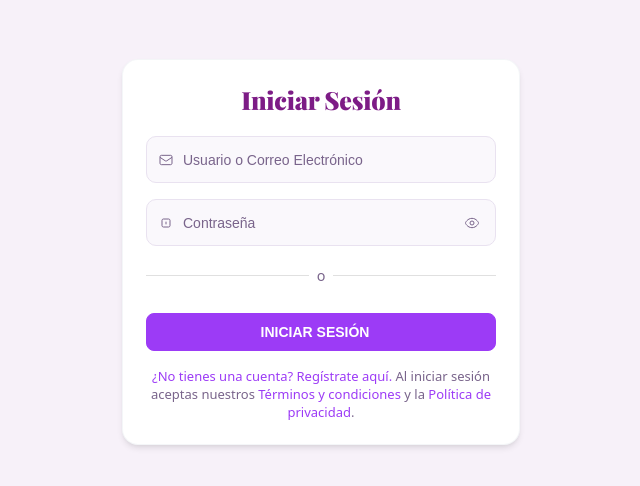
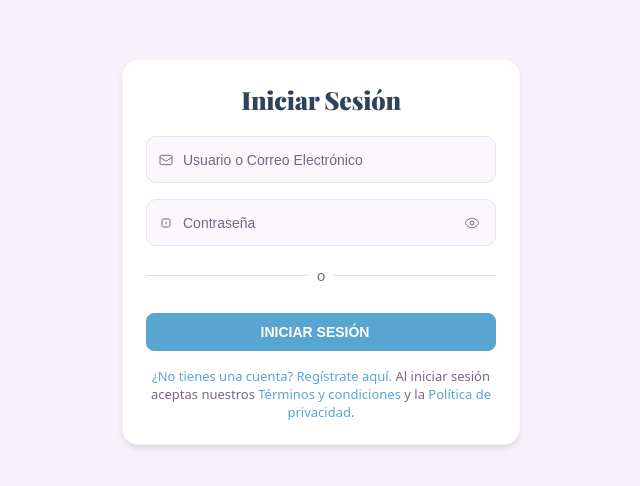
Before and after one commit to yoonsugssa/Google-login, a website: page public/login.html in a window 1280 px wide. Shown: the part 148-634 px from the top of the page, without its empty margins (319-959 px from the left). Drawn offline with nearby package versions, Linux system fonts and the light colour scheme; a web font is replaced by a local one.

Commit message:
Cambios en los colores.

```diff
--- a/public/styles.css
+++ b/public/styles.css
@@ -1,11 +1,9 @@
 @import url('https://fonts.googleapis.com/css2?family=Caveat:wght@449&family=DM+Serif+Display:ital@0;1&family=Libre+Baskerville:ital,wght@0,400;0,700;1,400&family=Special+Elite&display=swap');
 @import url('https://fonts.googleapis.com/css2?family=Caprasimo&family=Caveat:wght@449&family=DM+Serif+Display:ital@0;1&family=Libre+Baskerville:ital,wght@0,400;0,700;1,400&family=Playfair+Display:ital,wght@0,400..900;1,400..900&family=Reenie+Beanie&family=Special+Elite&family=Sue+Ellen+Francisco&display=swap');
 
-/* --- NUEVA REGLA: html ----------------------------------- */
 html {
     height: 100%;
 }
-/* -------------------------------------------------------- */
 
 body {
     height: 100%;
@@ -20,13 +18,13 @@ body {
 }
 
 .modern-form {
-    --primary: #9c3bf6;
-    --primary-dark: #7d1c86;
-    --primary-light: rgba(162, 59, 246, 0.1);
-    --success: #00885b;
-    --text-main: #2f1e3b;
-    --text-secondary: #79648b;
-    --bg-input: #faf8fc;
+    --primary: #59a5d1;              /* Azul Cielo, de la barra superior de la web hotelera */
+    --primary-dark: #2e4359;         /* Azul Marino/Gris, de la barra de navegación o texto oscuro */
+    --primary-light: #e6f0f5;        /* Azul muy claro/casi blanco, del fondo del cielo */
+    --success: #00885b;              /* Mantengo tu color verde de éxito. El verde del agua es muy específico. */
+    --text-main: #2f1e3b;            /* Mantengo tu color, funciona bien con el contraste. */
+    --text-secondary: #79648b;       /* Mantengo tu color, funciona bien con el contraste suave. */
+    --bg-input: #faf8fc;             /* Mantengo tu color, ideal para fondos de campo de entrada. */
 
     position: relative;
     /* Los estilos responsive del formulario se mantienen */
```
Also changed, not shown: public/login.js (+0 -10 lines), public/register.js (+0 -19 lines).
